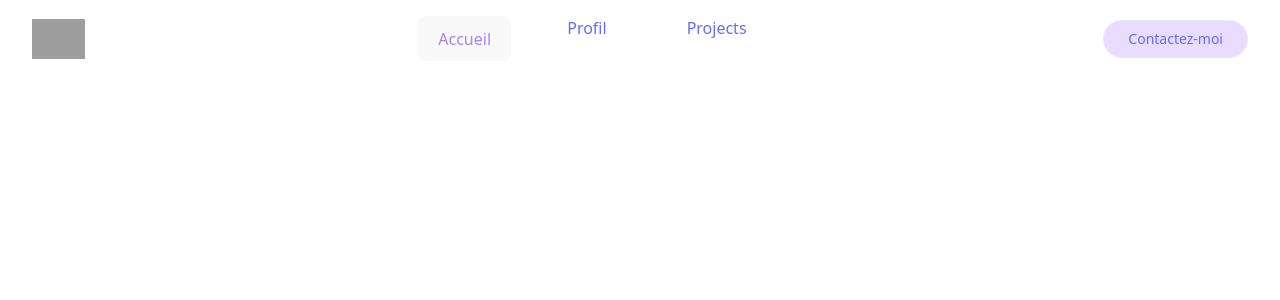
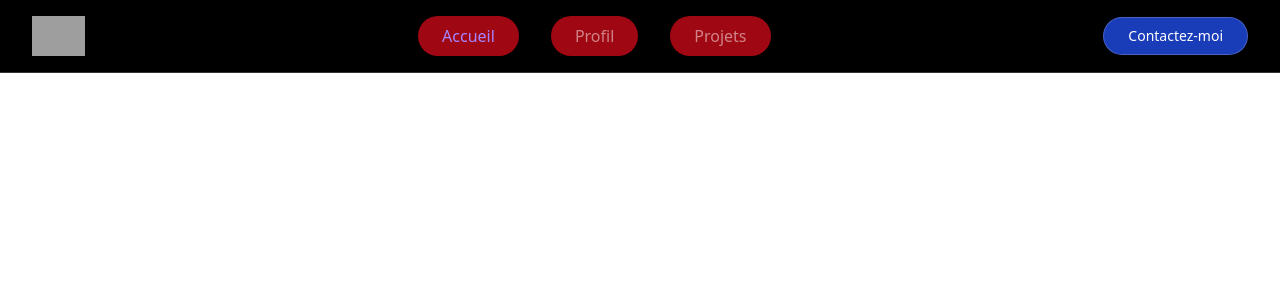
Before and after one commit to Ormatori7/PortofolioV3, a React (Vite) app: page / in a window 1280 px wide. Shown: the top 300 px of the page. Built offline with nearby package versions, Linux system fonts and the light colour scheme; grey boxes are pictures that could not be loaded.

Commit message:
button probleme solve

```diff
--- a/index.html
+++ b/index.html
@@ -4,7 +4,7 @@
     <meta charset="UTF-8" />
     <link rel="icon" type="image/svg+xml" href="/vite.svg" />
     <meta name="viewport" content="width=device-width, initial-scale=1.0" />
-    <title>package.json</title>
+    <title>Portofolio</title>
   </head>
   <body>
     <div id="root"></div>
--- a/src/App.jsx
+++ b/src/App.jsx
@@ -1,11 +1,11 @@
 // src/App.jsx
-import Navigation from "./pages/NavigationBar";
+import NavBar from "./pages/NavBar.jsx";
 
 
 function App() {
   return (
-    <div className="bg-black min-h-screen">
-      <Navigation />
+    <div>
+      <NavBar />
     </div>
   );
 }
--- a/src/index.css
+++ b/src/index.css
@@ -1,70 +1 @@
 @import "tailwindcss";
-
-:root {
-  font-family: system-ui, Avenir, Helvetica, Arial, sans-serif;
-  line-height: 1.5;
-  font-weight: 400;
-
-  color-scheme: light dark;
-  color: rgba(255, 255, 255, 0.87);
-  background-color: #242424;
-
-  font-synthesis: none;
-  text-rendering: optimizeLegibility;
-  -webkit-font-smoothing: antialiased;
-  -moz-osx-font-smoothing: grayscale;
-}
-
-a {
-  font-weight: 500;
-  color: #646cff;
-  text-decoration: inherit;
-}
-a:hover {
-  color: #535bf2;
-}
-
-body {
-  margin: 0;
-  display: flex;
-  place-items: center;
-  min-width: 320px;
-  min-height: 100vh;
-}
-
-h1 {
-  font-size: 3.2em;
-  line-height: 1.1;
-}
-
-button {
-  border-radius: 8px;
-  border: 1px solid transparent;
-  padding: 0.6em 1.2em;
-  font-size: 1em;
-  font-weight: 500;
-  font-family: inherit;
-  background-color: #1a1a1a;
-  cursor: pointer;
-  transition: border-color 0.25s;
-}
-button:hover {
-  border-color: #646cff;
-}
-button:focus,
-button:focus-visible {
-  outline: 4px auto -webkit-focus-ring-color;
-}
-
-@media (prefers-color-scheme: light) {
-  :root {
-    color: #213547;
-    background-color: #ffffff;
-  }
-  a:hover {
-    color: #747bff;
-  }
-  button {
-    background-color: #f9f9f9;
-  }
-}
--- a/src/pages/Home.jsx
+++ b/src/pages/Home.jsx
@@ -9,8 +9,7 @@ function Home() {
         </h1>
 
         <p className="text-slate-400 text-xl max-w-2xl mx-auto mb-10">
-          Développeur passionné par React, je crée des interfaces fluides et modernes.
-          Explore mon travail et mes compétences ci-dessous.
+          Développeur
         </p>
 
         {/* Bouton d'action */}
--- /dev/null
+++ b/src/pages/NavBar.jsx
@@ -0,0 +1,50 @@
+// src/components/Navbar.jsx
+function Navbar({ setPage }) {
+  return (
+    <header className="fixed top-0 left-0 w-full z-50 bg-black backdrop-blur-xl border-b border-white/20 transition-all">
+      <nav className="flex items-center justify-between px-8 py-4">
+        {/* LOGO */}
+        <img
+          src="/Images/0001.png"
+          className="h-10 w-auto hover:scale-105 transition-transform cursor-pointer"
+          alt="Logo"
+          onClick={() => setPage("home")}
+        />
+
+        <ul className="flex justify-center space-x-8 text-white/50 font-medium">
+          <li>
+            <button
+              onClick={() => setPage("home")}
+              className="bg-red-800 px-6 py-2 rounded-full text-violet-400 transition-all duration-300 hover:text-white"
+            >
+              Accueil
+            </button>
+          </li>
+          <li>
+            <button
+              onClick={() => setPage("profil")}
+              className="bg-red-800 px-6 py-2 rounded-full transition-all duration-300 hover:text-white"
+            >
+              Profil
+            </button>
+          </li>
+          <li>
+            <button
+              onClick={() => setPage("project")}
+              className="bg-red-800 px-6 py-2 rounded-full transition-all duration-300 hover:text-white"
+            >
+              Projets
+            </button>
+          </li>
+        </ul>
+
+        {/* BOUTON CONTACT */}
+        <div className="bg-blue-800 backdrop-blur-md border border-white/20 px-6 py-2 rounded-full text-white text-sm transition-all duration-300 hover:scale-110 hover:bg-violet-500/40 cursor-pointer">
+          <button onClick={() => setPage("contact")}>Contactez-moi</button>
+        </div>
+      </nav>
+    </header>
+  );
+}
+
+export default Navbar;
--- a/src/pages/NavigationBar.jsx
+++ /dev/null
@@ -1,53 +0,0 @@
-
-function Navigation({ setPage }) {
-  return (
-     <section
-      className="fixed top-0 left-0 w-full z-50 bg-white/4 backdrop-blur-xl border-b border-white/20 transition-all"
-    >
-      <nav className="flex items-center justify-between px-8 py-4 grid-cols-3">
-        <img
-          src="./Images/0001.png"
-          className="h-10 w-auto hover:scale-105 transition-transform"
-          alt="Logo"
-        />
-
-        <ul className="flex justify-center space-x-8 text-white/50 font-medium">
-          <li>
-            <button
-              onClick={() => setPage("Home")}
-              className="bg-violet-500/10 px-6 py-2 rounded-full text-violet-400 transition-all duration-300 hover:text-white"
-            >
-              Accueil
-            </button>
-          </li>
-          <li>
-            <a
-              href="#profil"
-              className="px-6 py-2 rounded-full transition-all duration-300 scale-100 hover:text-white"
-              >Profil</a
-            >
-          </li>
-          <li>
-            <a
-              href="#project"
-              className="px-6 py-2 rounded-full transition-all duration-300 hover:text-white scale-100"
-              >Projects</a
-            >
-          </li>
-        </ul>
-
-        <div
-          className="bg-violet-500/20 backdrop-blur-md border border-white/20 px-6 py-2 rounded-full text-white text-sm transition-all duration-300 hover:scale-110 hover:bg-violet-500/40"
-        >
-          <ul>
-            <li>
-              <a href="">Contactez-moi</a>
-            </li>
-          </ul>
-        </div>
-      </nav>
-    </section>
-  );
-}
-
-export default Navigation;
```
